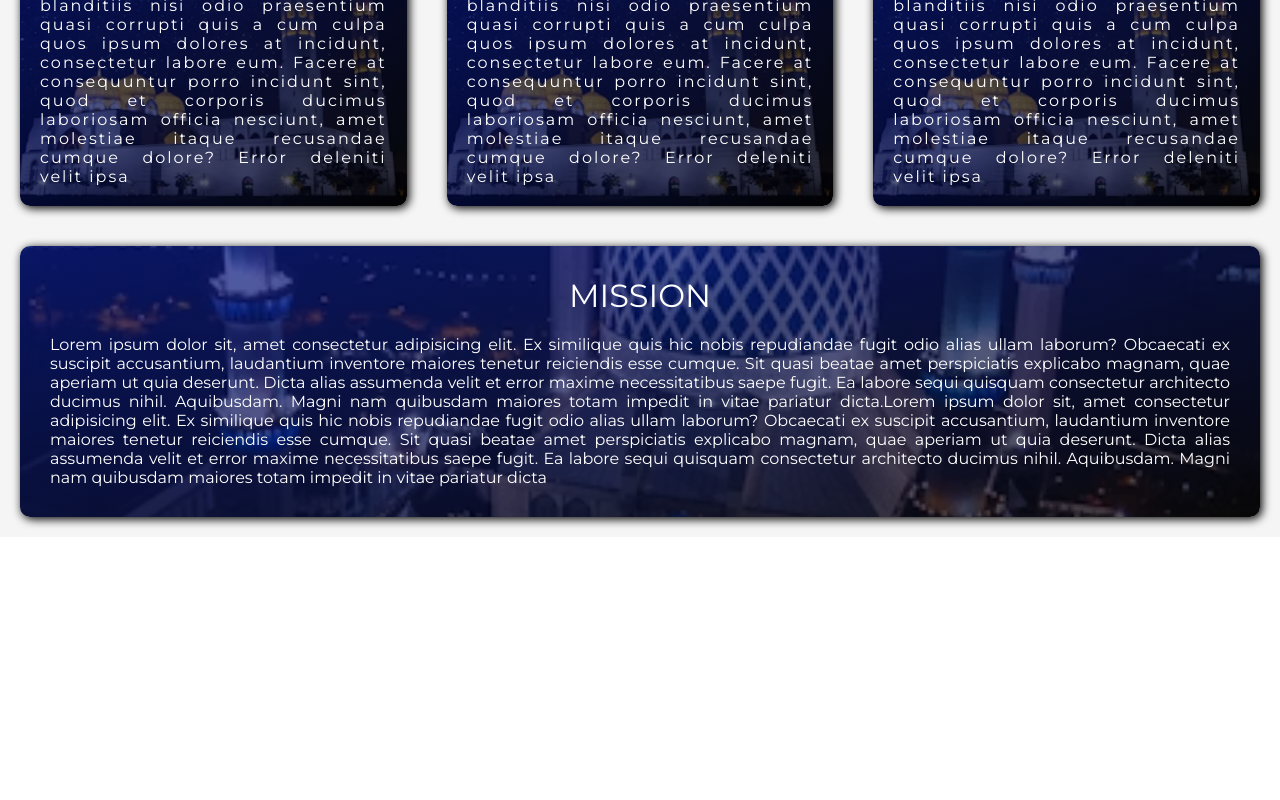
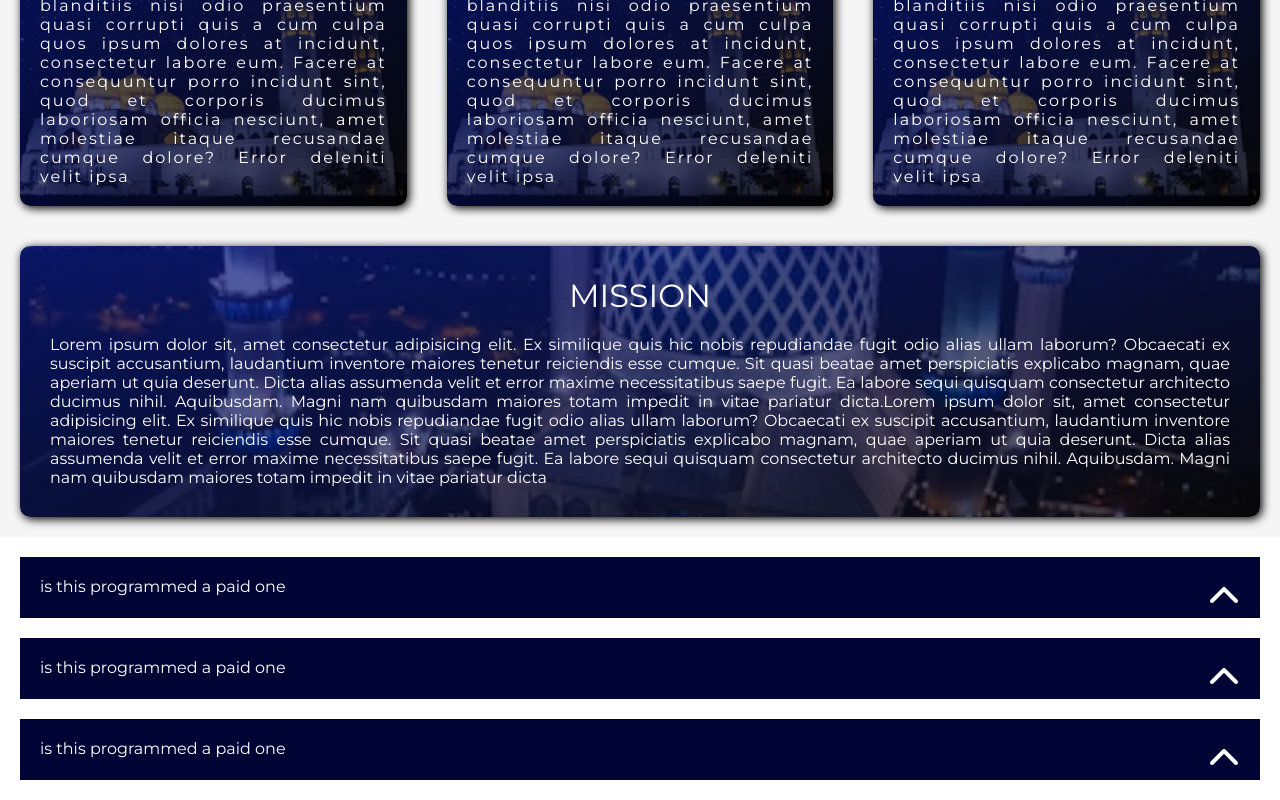
Before and after one commit to GAMSH655/islam-teahces-moral-Dev, a React (Vite) app: page / in a window 1280 px wide. Shown: the part 1554-2354 px from the top of the page. Before the commit the page ends 2091 px from the top, so only its background shows below. Built offline with nearby package versions, Linux system fonts and the light colour scheme.

Commit message:
working on faqs components

```diff
--- a/src/App.jsx
+++ b/src/App.jsx
@@ -3,6 +3,7 @@ import Header from './assets/Header'
 import Home from './Home'
 import Mission from './OurMission'
 import Vision from './Vision'
+import FAQS from './Faqs'
 function App (){
   return(
      <>
@@ -10,6 +11,11 @@ function App (){
        <Home />
        <Mission />
        <Vision />
+       <FAQS  questionAsked="is this programmed a paid one" answerText="Lorem ipsum dolor sit amet consectetur adipisicing elit. Aut quia, recusandae hic blanditiis obcaecati distinctio incidunt omnis. Non magnam, nihil molestiae dignissimos, cupiditate exercitationem hic odio ab voluptas doloremque doloribus Lorem ipsum dolor sit amet consectetur adipisicing elit. Aut quia, recusandae hic blanditiis obcaecati distinctio incidunt omnis. Non magnam, nihil molestiae dignissimos, cupiditate exercitationem hic odio ab voluptas doloremque ?"/>
+
+       <FAQS  questionAsked="is this programmed a paid one" answerText="Lorem ipsum dolor sit amet consectetur adipisicing elit. Aut quia, recusandae hic blanditiis obcaecati distinctio incidunt omnis. Non magnam, nihil molestiae dignissimos, cupiditate exercitationem hic odio ab voluptas doloremque doloribus Lorem ipsum dolor sit amet consectetur adipisicing elit. Aut quia, recusandae hic blanditiis obcaecati distinctio incidunt omnis. Non magnam, nihil molestiae dignissimos, cupiditate exercitationem hic odio ab voluptas doloremque ?"/>
+
+       <FAQS  questionAsked="is this programmed a paid one" answerText="Lorem ipsum dolor sit amet consectetur adipisicing elit. Aut quia, recusandae hic blanditiis obcaecati distinctio incidunt omnis. Non magnam, nihil molestiae dignissimos, cupiditate exercitationem hic odio ab voluptas doloremque doloribus Lorem ipsum dolor sit amet consectetur adipisicing elit. Aut quia, recusandae hic blanditiis obcaecati distinctio incidunt omnis. Non magnam, nihil molestiae dignissimos, cupiditate exercitationem hic odio ab voluptas doloremque ?"/>
      </>
   )
 }export default App
--- /dev/null
+++ b/src/Faqs.css
@@ -0,0 +1,30 @@
+@import url('https://fonts.googleapis.com/css2?family=Montserrat:ital,wght@0,100..900;1,100..900&display=swap');
+*{
+    font-family:Montserrat ;
+}
+
+.Faqs{
+    margin: 20px;
+    background-color: red;
+}
+.accordionHeader{
+   display: flex;
+   justify-content: space-between;
+   width: 100%;
+   background-color: #000435;
+   padding: 20px;
+   color: white;
+   font-size: 1rem;
+}
+.text{
+    font-size: 5rem;
+}
+.answerContainer {
+    background-color: red;
+    max-height: 0;
+    overflow: hidden;
+
+}
+.fa-chevron-up{
+    padding-top: 20px;
+}
--- /dev/null
+++ b/src/Faqs.jsx
@@ -0,0 +1,28 @@
+import './Faqs.css'
+import { useState } from 'react'
+function FAQS(props){
+
+const [header , setHeader] = useState(false)
+    function handleHeaderClick(){
+         console.log("click")
+    }
+
+
+     return(
+         <div>
+             {/* <h3 className="FAQSUPPERTEXT">FAQS</h3> */}
+            <link rel="stylesheet" href="https://cdnjs.cloudflare.com/ajax/libs/font-awesome/6.5.1/css/all.min.css" />
+             <div>
+             <div className="Faqs" onClick={()=>handleHeaderClick}>
+                 <div className="accordionHeader">
+                   {props.questionAsked}  <i className="fa-solid fa-chevron-up fa-2xl">  </i>
+                 </div>
+                   <div className="answerContainer">
+                      {props.answerText}
+                   </div>
+                </div>
+             </div>
+
+         </div>
+     )
+}export default FAQS
--- a/src/Home.css
+++ b/src/Home.css
@@ -12,7 +12,7 @@
     justify-content: space-between;
 }
 .text1{
-     font-size: 1rem;
+     font-size: 2rem;
      font-weight: bolder;
      color: white;
      text-transform: capitalize;
@@ -68,7 +68,7 @@
         margin: 0;
     }
     .introTExt{
-        margin: 40px;
+        margin: 1rem;
         font-size: 1rem;
     }
     .imgCont{
```
